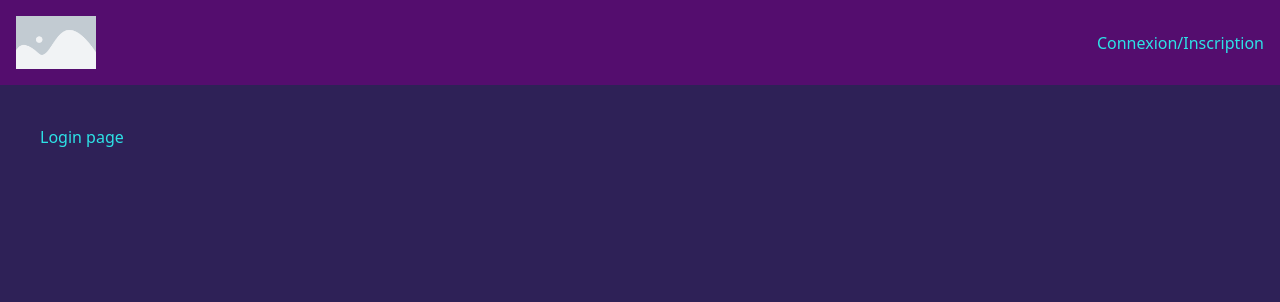
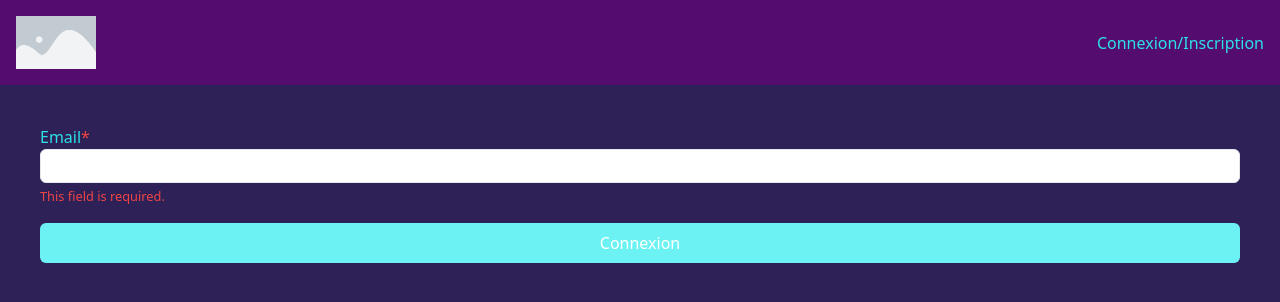
Before and after one commit to Viezas/viewtube, an Angular app: page /login in a window 1280 px wide. Shown: the top 302 px of the page. Built offline with nearby package versions, Linux system fonts and the light colour scheme.

Commit message:
General input component

```diff
--- /dev/null
+++ b/src/app/components/form/input/input.component.html
@@ -0,0 +1,17 @@
+<label>
+  <div class="flex">
+    <ng-content select="[label]"></ng-content>
+    <span *ngIf="required" class="text-red-500">*</span>
+  </div>
+  <input
+    [type]="type"
+    [disabled]="disabled"
+    [required]="required"
+    [(ngModel)]="value"
+    (ngModelChange)="modelChangeFn($event)"
+    class="px-2 py-1 border rounded-md w-full"
+  />
+  <div class="text-red-500">
+    <ng-content select="[errors]"></ng-content>
+  </div>
+</label>
--- /dev/null
+++ b/src/app/components/form/input/input.component.ts
@@ -0,0 +1,22 @@
+import { Component, EventEmitter, Input, Output, SimpleChanges } from '@angular/core';
+import { CommonModule } from '@angular/common';
+import { FormsModule } from '@angular/forms';
+
+@Component({
+  selector: 'app-input',
+  standalone: true,
+  imports: [CommonModule, FormsModule ],
+  templateUrl: './input.component.html',
+  styleUrl: './input.component.css'
+})
+export class InputComponent {
+  @Input() value: any;
+  @Input() type: String = 'text';
+  @Input() disabled: boolean = false;
+  @Input() required: boolean = false;
+  @Output() newValue = new EventEmitter<object>()
+
+  modelChangeFn(value: any) {
+    this.newValue.emit(value);
+  }
+}
--- a/src/app/layout/guest-layout/guest-layout.component.html
+++ b/src/app/layout/guest-layout/guest-layout.component.html
@@ -1,14 +1,14 @@
 <div>
   <div
-    class="w-full min-h-[10vh] p-4 flex justify-between items-center bg-synth-purple"
+    class="w-full min-h-[10vh] p-4 flex justify-between items-center bg-synth-pink-950"
   >
     <app-logo></app-logo>
 
-    <a routerLink="/login" class="text-synth-blue hover:underline">
+    <a routerLink="/login" class="text-synth-blue-400 hover:underline">
       Connexion/Inscription
     </a>
   </div>
-  <div class="min-h-[90vh] bg-synth-gray p-10 text-synth-blue">
+  <div class="min-h-[90vh] bg-synth-gray-950 p-10 text-synth-blue-400">
     <ng-content></ng-content>
   </div>
 </div>
--- a/src/app/pages/auth/login/login.component.html
+++ b/src/app/pages/auth/login/login.component.html
@@ -1,3 +1,31 @@
 <app-guest-layout>
-  <div>Login page</div>
+  <form
+    class="flex flex-col gap-y-4"
+    [formGroup]="loginForm"
+    (ngSubmit)="submit()"
+  >
+    <app-input
+      [value]="loginForm.value.email"
+      (newValue)="updateValue('email', $event)"
+      [required]="true"
+    >
+      <p label>Email</p>
+      <div errors>
+        <small *ngIf="loginForm.get('email')?.hasError('required')">
+          This field is required.
+        </small>
+        <small *ngIf="loginForm.get('email')?.hasError('email')">
+          This field must be a valid email
+        </small>
+      </div>
+    </app-input>
+
+    <button
+      [disabled]="!this.loginForm.valid"
+      type="submit"
+      class="py-2 text-white rounded-md bg-synth-blue-400 hover:bg-synth-blue-500 disabled:bg-synth-blue-300"
+    >
+      Connexion
+    </button>
+  </form>
 </app-guest-layout>
--- a/src/app/pages/auth/login/login.component.ts
+++ b/src/app/pages/auth/login/login.component.ts
@@ -1,14 +1,37 @@
 import { Component } from '@angular/core';
 import { CommonModule } from '@angular/common';
 import { GuestLayoutComponent } from '../../../layout/guest-layout/guest-layout.component';
+import { FormBuilder, ReactiveFormsModule, Validators } from '@angular/forms';
+import { InputComponent } from '../../../components/form/input/input.component';
 
 @Component({
   selector: 'app-login',
   standalone: true,
-  imports: [CommonModule, GuestLayoutComponent],
+  imports: [
+    CommonModule,
+    GuestLayoutComponent,
+    InputComponent,
+    ReactiveFormsModule,
+  ],
   templateUrl: './login.component.html',
-  styleUrl: './login.component.css'
+  styleUrl: './login.component.css',
 })
 export class LoginComponent {
+  constructor(private fb: FormBuilder) {}
 
+  loginForm = this.fb.group({
+    email: ['', [Validators.required, Validators.email]],
+  });
+
+  updateValue(input: string, value: any) {
+    switch (input) {
+      case 'email':
+        this.loginForm.controls['email'].setValue(value);
+        break;
+    }
+  }
+
+  submit() {
+    console.log('handle submit');
+  }
 }
--- a/src/app/pages/landing/landing.component.ts
+++ b/src/app/pages/landing/landing.component.ts
@@ -7,7 +7,7 @@ import { GuestLayoutComponent } from '../../layout/guest-layout/guest-layout.com
   standalone: true,
   imports: [CommonModule, GuestLayoutComponent],
   templateUrl: './landing.component.html',
-  styleUrl: './landing.component.css'
+  styleUrl: './landing.component.css',
 })
 export class LandingComponent {
 
--- a/tailwind.config.js
+++ b/tailwind.config.js
@@ -2,13 +2,74 @@
 module.exports = {
   content: ["./src/**/*.{html,ts}"],
   theme: {
-    extend: {},
-    colors: {
-      "synth-pink": "#920075",
-      "synth-gray": "#2e2157",
-      "synth-blue": "#2de2e6",
-      "synth-purple": "#540d6e",
-      "synth-dark": "#0d0221",
+    extend: {
+      colors: {
+        "synth-pink": {
+          50: "#fff1fb",
+          100: "#ffe1f8",
+          200: "#ffc3f2",
+          300: "#ff94e4",
+          400: "#ff54d4",
+          500: "#ff16c6",
+          600: "#ff00d6",
+          700: "#d900b6",
+          800: "#b10092",
+          900: "#920075",
+          950: "#630050",
+        },
+        "synth-gray": {
+          50: "#eeefff",
+          100: "#e1e2fe",
+          200: "#c8cafd",
+          300: "#a8a7fa",
+          400: "#8e84f5",
+          500: "#7b66ee",
+          600: "#6d49e2",
+          700: "#5f3bc7",
+          800: "#4c33a0",
+          900: "#41307f",
+          950: "#2e2157",
+        },
+        "synth-blue": {
+          50: "#edfefd",
+          100: "#d1fcfb",
+          200: "#a9f8f7",
+          300: "#6df2f3",
+          400: "#2de2e6",
+          500: "#0ec5cc",
+          600: "#0f9eab",
+          700: "#137e8b",
+          800: "#196671",
+          900: "#195560",
+          950: "#0a3842",
+        },
+        "synth-pink": {
+          50: "#fcf5ff",
+          100: "#f7e9fe",
+          200: "#f0d7fd",
+          300: "#e4b7fb",
+          400: "#d38af6",
+          500: "#c15def",
+          600: "#b03be2",
+          700: "#982ac6",
+          800: "#7f27a2",
+          900: "#682182",
+          950: "#540d6e",
+        },
+        "synth-dark": {
+          50: "#e7e7ff",
+          100: "#d2d3ff",
+          200: "#b2afff",
+          300: "#887fff",
+          400: "#6d4dff",
+          500: "#5e24ff",
+          600: "#5c00ff",
+          700: "#5700ff",
+          800: "#4900d6",
+          900: "#3d09a6",
+          950: "#0d0221",
+        },
+      },
     },
   },
   plugins: [],
```
Also changed, not shown: src/app/components/form/input/input.component.css (added), 1 other file (tests, documents, lock files or other folders).
